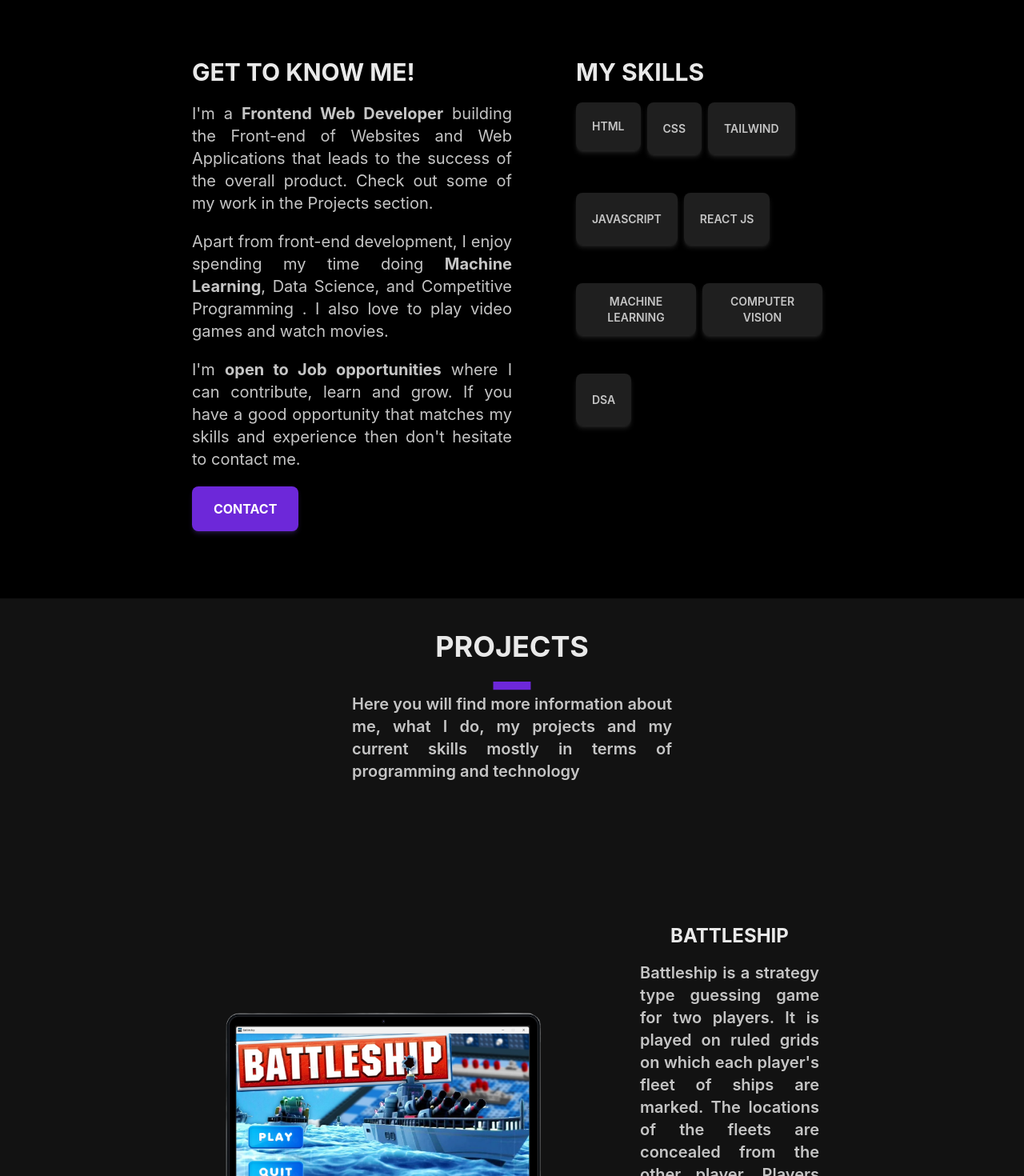
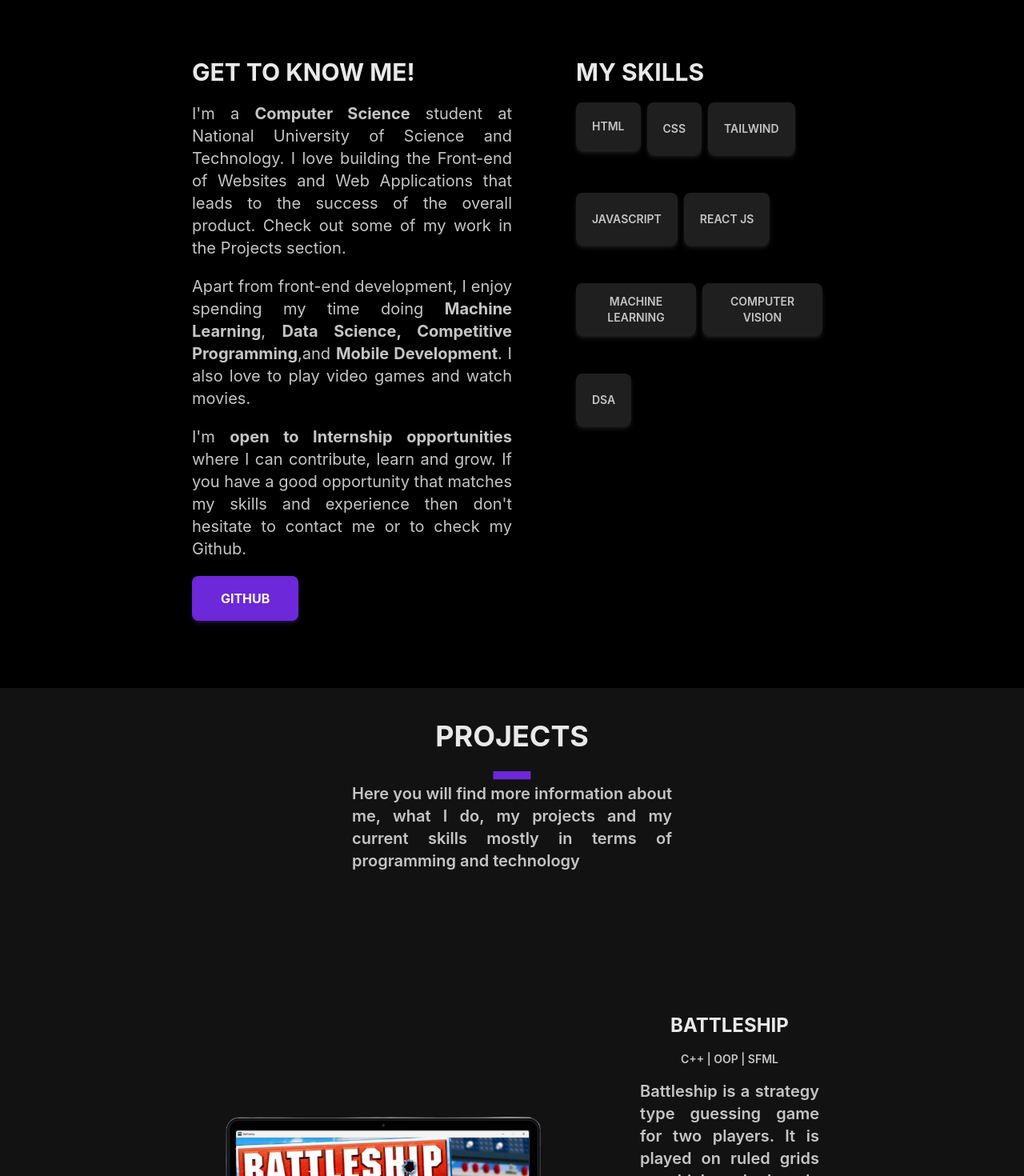
Before and after one commit to abdullah599/portfolio, a React (Create React App) app: page / in a window 1280 px wide. Shown: the part 960-2430 px from the top of the page at 80% size. Built offline with nearby package versions, Linux system fonts and the light colour scheme.

Commit message:
Modified description

```diff
--- a/src/components/aboutme.jsx
+++ b/src/components/aboutme.jsx
@@ -25,29 +25,31 @@ class Aboutme extends Component {
               Get to Know me!
             </h1>
             <p className=" text-[color:var(--secondary-text-color)]  text-xl font-sans  my-5 text-justify ">
-              I'm a <b>Frontend Web Developer</b> building the Front-end of
-              Websites and Web Applications that leads to the success of the
-              overall product. Check out some of my work in the Projects
-              section.
+              I'm a <b>Computer Science</b> student at National University of
+              Science and Technology. I love building the Front-end of Websites
+              and Web Applications that leads to the success of the overall
+              product. Check out some of my work in the Projects section.
             </p>
             <p className="text-[color:var(--secondary-text-color)]   text-xl font-sans  text-justify">
               Apart from front-end development, I enjoy spending my time doing{" "}
-              <b>Machine Learning</b>, Data Science, and Competitive Programming
-              . I also love to play video games and watch movies.
+              <b>Machine Learning</b>,{" "}
+              <b>Data Science, Competitive Programming</b>,and{" "}
+              <b> Mobile Development</b>. I also love to play video games and
+              watch movies.
             </p>
             <p className="text-[color:var(--secondary-text-color)]  text-xl font-sans  my-5 text-justify">
-              I'm <b>open to Job opportunities</b> where I can contribute, learn
-              and grow. If you have a good opportunity that matches my skills
-              and experience then don't hesitate to contact me.
+              I'm <b>open to Internship opportunities</b> where I can
+              contribute, learn and grow. If you have a good opportunity that
+              matches my skills and experience then don't hesitate to contact
+              me or to check my Github.
             </p>
-            <Link
+            <a
               className="middle none center rounded-lg bg-violet-700 py-4 text-center font-sans text-l font-bold uppercase text-white shadow-md shadow-violet-500/20 transition-all hover:shadow-lg hover:shadow-violet-500/40 focus:opacity-[0.85] focus:shadow-none active:opacity-[0.85] active:shadow-none disabled:pointer-events-none disabled:opacity-50 disabled:shadow-none w-1/2 sm:w-1/3 px-1"
-              to="contact"
-              smooth={true}
-              duration={500}
+              href="https://github.com/abdullah599"
+              target="_blank"
             >
-              Contact
-            </Link>
+              GitHub
+            </a>
           </div>
           <div className="my-12 lg:my-1 flex flex-col  w-full lg:w-1/2 text-left ">
             <h1 className="text-xl lg:text-3xl font-bold font-sans uppercase text-left lg:ml-[5rem] text-[color:var(--primary-text-color)] ">
--- a/src/components/contact.jsx
+++ b/src/components/contact.jsx
@@ -17,7 +17,7 @@ class Contact extends Component {
               experience then don't hesitate to contact me.
             </p>
 
-            <div class="flex items-center justify-center p-12">
+            {/* <div class="flex items-center justify-center p-12">
               <div class="mx-auto w-full max-w-[550px]">
                 <form action="#  " method="POST">
                   <div class="mb-5 text-[color:var(--primary-text-color)]">
@@ -87,6 +87,22 @@ class Contact extends Component {
                   </div>
                 </form>
               </div>
+            </div> */}
+            <div className="flex flex-col md:flex-row justify-between  md:w-1/2 lg:w-1/2 xl:w-1/3 mx-auto">
+              <a
+                className="middle none center rounded-lg bg-violet-700 py-4 text-center font-sans text-l font-bold uppercase text-white shadow-md shadow-violet-500/20 transition-all hover:shadow-lg hover:shadow-violet-500/40 focus:opacity-[0.85] focus:shadow-none active:opacity-[0.85] active:shadow-none disabled:pointer-events-none disabled:opacity-50 disabled:shadow-none w-1/2 sm:w-1/3 lg:w-[250px] px-1 mx-auto my-10"
+                href="https://www.linkedin.com/in/abdullah-shakeel-a77748224"
+                target="_blank"
+              >
+                LinkedIn
+              </a>
+              <a
+                className="middle none center rounded-lg bg-violet-700 py-4 text-center font-sans text-l font-bold uppercase text-white shadow-md shadow-violet-500/20 transition-all hover:shadow-lg hover:shadow-violet-500/40 focus:opacity-[0.85] focus:shadow-none active:opacity-[0.85] active:shadow-none disabled:pointer-events-none disabled:opacity-50 disabled:shadow-none w-1/2 sm:w-1/3 px-1 lg:w-[250px] mx-auto my-10"
+                href="mailto:abdullahshakeel599@gmail.com"
+                target="_blank"
+              >
+                Gmail
+              </a>
             </div>
           </div>
         );
--- a/src/components/footer.jsx
+++ b/src/components/footer.jsx
@@ -5,7 +5,7 @@ class Footer extends Component {
   state = {};
   render() {
     return (
-      <div className="w-full bg-[color:var(--background-color-1)] ">
+      <div className="w-full bg-[color:var(--background-color-2)] ">
         <footer className="p-4 bg-[color:var(--background-color-1)]  rounded-lg shadow md:flex md:items-center md:justify-between md:p-6 dark:bg-gray-800">
           <span className="text-sm  sm:text-center  text-[color:var(--secondary-text-color)]">
             © 2023 Abdullah Shakeel . All Rights Reserved.
--- a/src/components/hero.jsx
+++ b/src/components/hero.jsx
@@ -44,7 +44,7 @@ class Hero extends Component {
             Hi, I'm Abdullah Shakeel
           </h1>
           <p className=" text-[color:var(--secondary-text-color)] font-semibold text-l md:text-xl m-[2rem] font-sans ">
-            Passionate frontend developer that loves to build beautiful and
+            Passionate Software Engineer that loves to build beautiful and
             performant web applications.
           </p>
           <div className="flex flex-col sm:flex-row   w-[100%] mx-auto sm:justify-evenly ">
--- a/src/components/project.jsx
+++ b/src/components/project.jsx
@@ -6,6 +6,7 @@ class Project extends Component {
     projects: [
       {
         heading: "Battleship",
+        tech: "C++ | OOP | SFML",
         description: `Battleship is a strategy type guessing game for two players. It
                 is played on ruled grids on which each player's fleet of ships
                 are marked. The locations of the fleets are concealed from the
@@ -15,13 +16,22 @@ class Project extends Component {
         img: "Battleship.png",
       },
       {
+        heading: "E-Commerce Admin Panel",
+        tech: "HTML | CSS | JavaScript | TailwindCSS | ReactJS | PostgreSQL",
+        description: `This is a responsive admin panel for my ongoing E-commerce Full-stack website personal project. It is used to manage the products, categories, orders, and users of the website. Admin can add, update, and delete products, categories, orders, and users.`,
+        img: "admin.png",
+      },
+      {
         heading: "Food Donation",
-        description: `Food Donarion website is intended to provide a platform for the people who want to donate food to the needy people. The website is developed using HTML, CSS, JavaScript, Bootstrap, PHP and MySQL. `,
+        tech: "HTML | CSS | JavaScript | Bootstrap | PHP | PostgreSQL | Kotlin | Android Studio | Firebase",
+        description: `Food Donarion website is intended to provide a platform for the people who want to donate food to the needy people. The website is developed for the purpose of providing food to the needy people. It has three profiles: Donor, Receiver and Rider. The donor can donate food by filling a form. The receiver can request for food by filling a form. The rider can deliver the food to the receiver.`,
         img: "fooddonation.png",
       },
+
       {
         heading: "BBC clone",
-        description: `This website is clone of BBC website. It is developed using HTML, CSS, and JavaScript.`,
+        tech: "HTML | CSS | JavaScript",
+        description: `This website is clone of BBC website frontend. It is developed using HTML, CSS, and JavaScript.`,
         img: "bbc.png",
       },
     ],
@@ -46,6 +56,7 @@ class Project extends Component {
               heading={project.heading}
               description={project.description}
               img={project.img}
+              tech={project.tech}
             />
           ))}
         </div>
--- a/src/components/singleProject.jsx
+++ b/src/components/singleProject.jsx
@@ -19,6 +19,9 @@ class SingleProject extends Component {
               <h1 className="text-2xl font-bold text-center font-sans uppercase lg:mt-10 text-[color:var(--primary-text-color)] ">
                 {this.props.heading}
               </h1>
+              <p className="text-center text-[color:var(--secondary-text-color)]  md:font-semibold text-sm font-sans my-4 w-full ">
+                {this.props.tech}
+              </p>
               <p className="text-justify text-[color:var(--secondary-text-color)]  md:font-semibold text-xl font-sans my-4 w-full ">
                 {this.props.description}
               </p>
```
Also changed, not shown: src/Images/Battleship.png, src/Images/admin.png (added).
